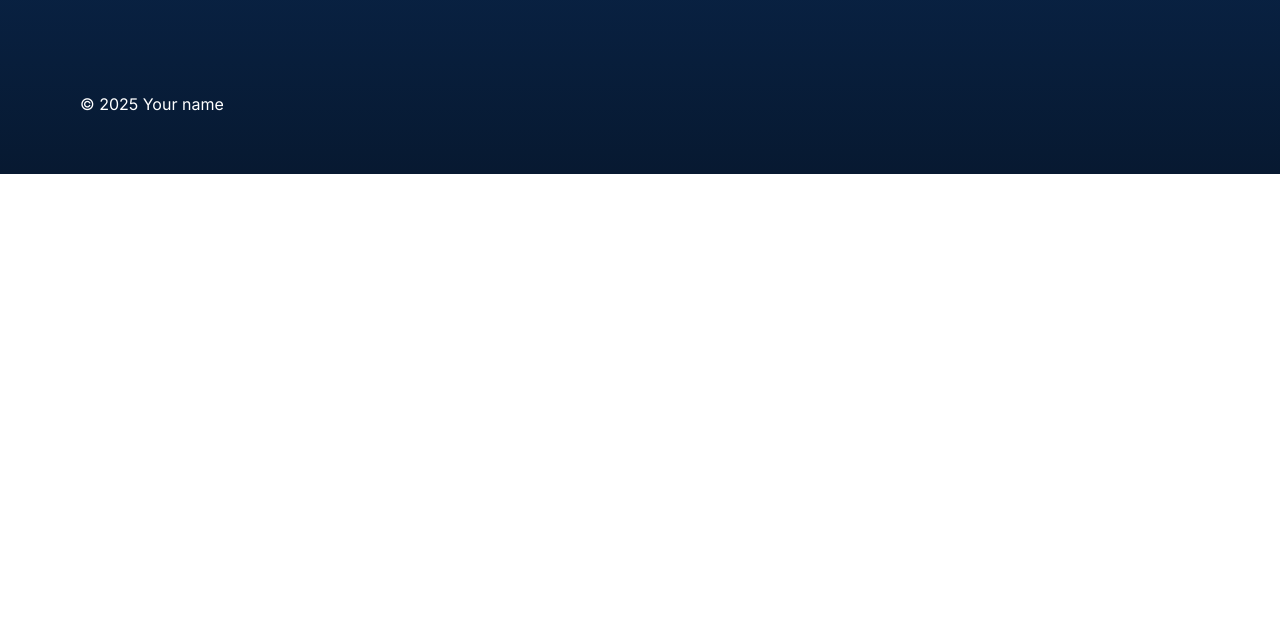
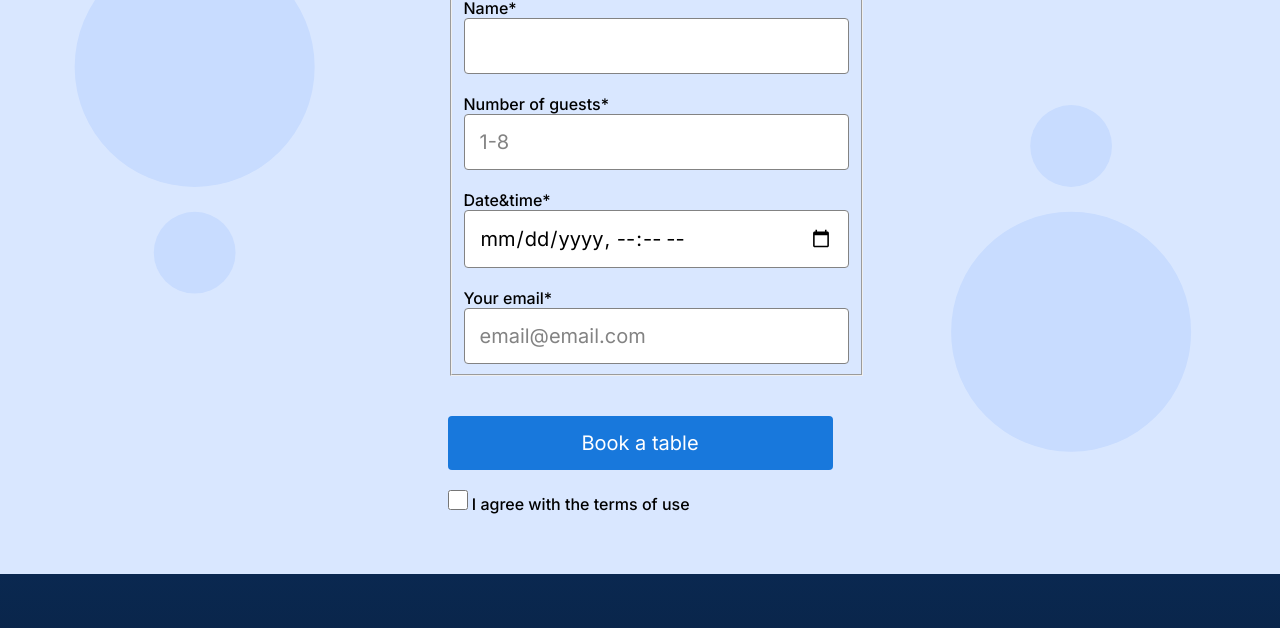
Before and after one commit to dmend58753/se_project_coffeeshop-ft, a plain HTML site: page index.html in a window 1280 px wide. Shown: the part 1684-2312 px from the top of the page. Before the commit the page ends 1858 px from the top, so only its background shows below. Drawn offline with Linux system fonts and the light colour scheme.

Commit message:
New update for my project stage 2

```diff
--- a/index.html
+++ b/index.html
@@ -83,7 +83,67 @@
             </div>
           </div>
         </section>
+        <section class="reservation">
+          <h2 class="reservation__title">Book a title</h2>
+          <form class="form reservation__form">
+            <fieldset class="form reservation__form">
+              <!--TODO: establish for /id attribute pairs-->
+              <!--ToDO Placeholders-->
+              <label for="" class="form__label">
+                Name*
+                <input type="text" class="form__input" />
+              </label>
+
+              <label for="guests" class="form__label">
+                Number of guests*
+                <input
+                  id="guests"
+                  type="number"
+                  class="form__input"
+                  placeholder="1-8"
+                  min="1"
+                  max="8"
+                  required
+                />
+              </label>
+
+              <label for="datetime" class="form__label">
+                Date&time*
+                <input
+                  id="datetime"
+                  type="datetime-local"
+                  class="form__input"
+                  required
+                />
+              </label>
+
+              <label for="email" class="form__label">
+                Your email*
+                <input
+                  id="email"
+                  type="email"
+                  class="form__input"
+                  placeholder="email@email.com"
+                  required
+                />
+              </label>
+            </fieldset>
+
+            <button type="submit" class="form__button">Book a table</button>
+
+            <label class="form__label form__label_type_checkbox">
+              <input
+                id="terms-of-use"
+                type="checkbox"
+                class="form__checkbox"
+                required
+              />
+              I agree with the terms of use
+            </label>
+          </form>
+        </section>
       </main>
+
       <footer class="footer">
         <div class="footer__content">
           <img
--- a/pages/index.css
+++ b/pages/index.css
@@ -151,6 +151,110 @@
   text-align: center;
 }
 
+.reservation {
+  display: flex;
+  flex-direction: column;
+  align-items: center;
+  font-family: Inter;
+  font-style: normal;
+  font-weight: 500;
+  font-size: 44px;
+  line-height: 52px;
+  padding-top: 40px;
+  background-color: #d9e7ff;
+  background-image: url("../images/background_reservation.svg");
+  background-repeat: no-repeat;
+  background-position: center;
+  background-size: cover;
+  justify-content: center;
+  padding-bottom: 40px;
+}
+
+.reservation__title {
+  font-family: Inter, sans-serif;
+  font-weight: 500;
+  font-size: 44px;
+  line-height: 52px;
+  color: #000000;
+  margin-bottom: 32px;
+  text-align: center;
+}
+
+.reservation__form {
+  margin-bottom: 20px;
+  font-family: "Inter", "Arial", sans-serif;
+  font-weight: 500;
+  font-size: 16px;
+  line-height: 20px;
+  max-width: 385px;
+  width: 100%;
+  display: flex;
+  flex-direction: column;
+  gap: 20px;
+}
+
+.reservation__form > :last-child {
+  margin-bottom: 0;
+}
+
+.form__input {
+  font-family: Inter, sans-serif;
+  font-weight: normal;
+  font-size: 20px;
+  line-height: 30px;
+  color: #000000;
+  max-width: 385px;
+  width: 100%;
+  padding: 12px 15px;
+  border: 1px solid #838383;
+  border-radius: 4px;
+  box-sizing: border-box;
+}
+
+.form__input::placeholder {
+  color: #838383;
+}
+
+.form__checkbox-label {
+  display: flex;
+  align-items: center;
+  gap: 8px;
+  font-family: Inter, sans-serif;
+  font-weight: 500;
+  font-size: 16px;
+  color: #1878dc;
+  cursor: pointer;
+}
+
+.form__checkbox {
+  width: 20px;
+  height: 20px;
+  border-radius: 4px;
+  border: 1px solid #1878dc;
+  cursor: pointer;
+}
+
+.form__button {
+  border-radius: 4px;
+  font-family: Inter;
+  font-style: normal;
+  font-weight: normal;
+  font-size: 20px;
+  line-height: 30px;
+  background-color: #1878dc;
+  color: #fff;
+  transition: background-color 0.3s ease;
+}
+.form__button:hover {
+  background-color: #3f96f3;
+}
+
+.form__button {
+  padding: 12px 32px;
+  border: none;
+  cursor: pointer;
+}
+
 .footer {
   padding: 60px 80px;
   background: linear-gradient(180deg, #0a2850 0%, #071931 100%);
```
